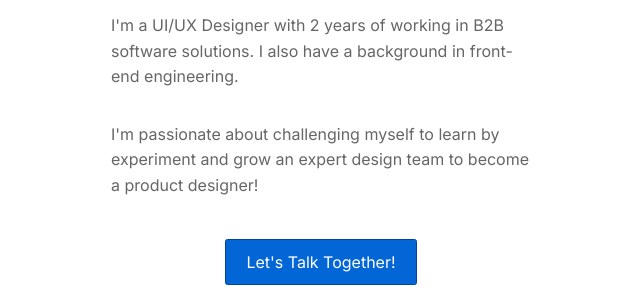
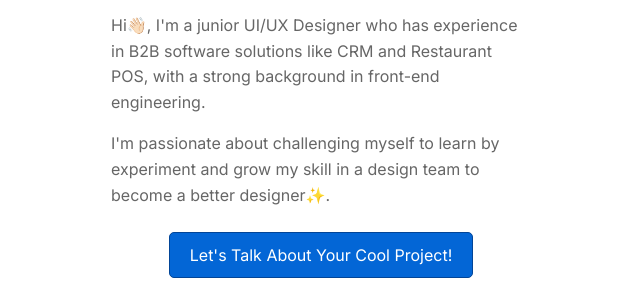
Before and after one commit to mmdsharifi/mmdsharifi.github.io, a plain HTML site: page index.html in a window 1280 px wide. Shown: the part 248-553 px from the top of the page, without its empty margins (319-959 px from the left). Drawn offline with Linux system fonts and the light colour scheme.

Commit message:
feat(index): update copywriting!

```diff
--- a/index.html
+++ b/index.html
@@ -8,10 +8,10 @@
 
   <meta name="viewport" content="width=device-width, initial-scale=1">
   <meta name="description"
-    content="personal portfolio of Mohammad Sharifi a creative designer and developer that want to provide better user experience for end users.">
+    content="I'm a UI/UX Designer who has experience in B2B software solutions like CRM and Restaurant POS, with a strong background in front-end engineering.">
   <meta name="subject" content="personal portfolio of Mohammad Sharifi">
   <meta name="keywords"
-    content="mohammad sharifi, personal, mohammad sharifi portfolio, design, ui,ux, product design, b2b">
+    content="mohammad sharifi, software, mohammad sharifi portfolio, design, ui,ux, product design, b2b">
   <meta name="robots" content="index,follow"><!-- All Search Engines -->
   <meta name="googlebot" content="index,follow"><!-- Google Specific -->
   <meta name="google-site-verification" content="e-4IGlpjTKDk15U5nrHSAVUAtbXhRD56KiHz_-OlwKM" />
@@ -57,6 +57,10 @@
     p {
       max-width: 42rem;
       line-height: 1.6;
+    }
+
+    p+p {
+      margin: 0;
     }
 
     section {
@@ -118,14 +122,14 @@
       border: 1px solid #024597;
       background-color: #0366d6;
       color: #fff;
-      border-radius: .25rem;
+      border-radius: .5rem;
       padding: 1rem 2rem;
     }
 
     @media (max-width: 540px) {
 
       .socials {
-        flex-direction: column;
+        flex-wrap: wrap
       }
     }
   </style>
@@ -137,15 +141,15 @@
     <h1 class="profile-name">Mohammad Sharifi</h1>
     <h3><span>UI/UX Designer<span>, <small>available for 🌎Remote offers</small></h3>
     <p>
-      I'm a UI/UX Designer with 2 years of working in B2B software solutions. I also have a background in front-end
-      engineering.
+      Hi👋🏻, I'm a junior UI/UX Designer who has experience in B2B software solutions like CRM and Restaurant POS, with
+      a strong background in front-end engineering.
     </p>
     <p>
-      I'm passionate about challenging myself to learn by experiment and grow an expert design team to become a product
-      designer!
+      I'm passionate about challenging myself to learn by experiment and grow my skill in a design team to become a
+      better designer✨.
     </p>
     <br>
-    <a href="mailto:korddesigner@gmail.com" class="btn">Let's Talk Together!</a>
+    <a href="mailto:korddesigner@gmail.com" class="btn">Let's Talk About Your Cool Project!</a>
   </section>
   <section class="socials">
     <a target="_blank" href="https://dribbble.com/mmdsharifi">
```
